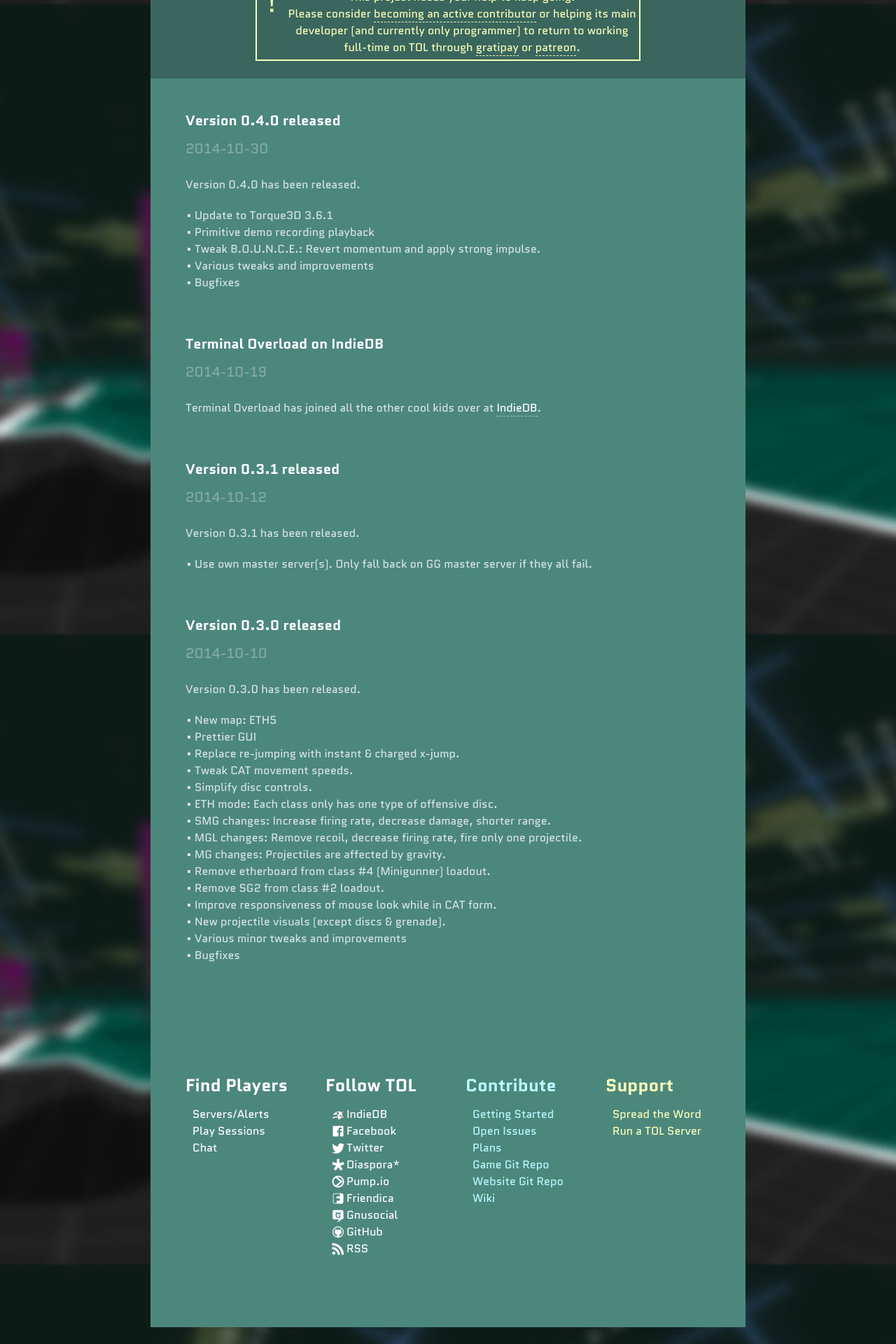
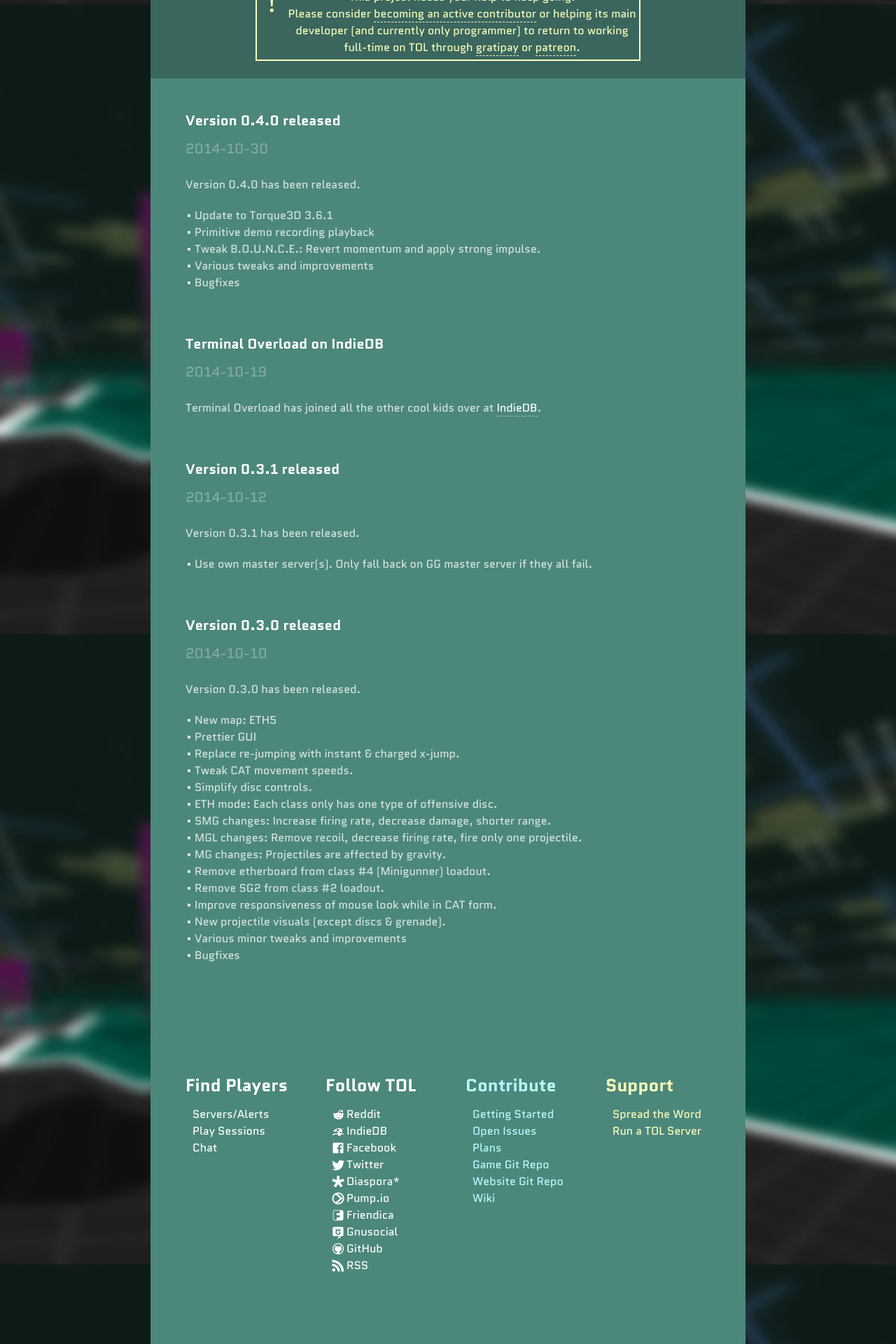
Before and after one commit to fr1tz/terminal-overload.org, a Jekyll site: the page built from index.html, in a window 1280 px wide. Shown: the part 894-2814 px from the top of the page at 70% size. Built offline with Jekyll 4.4.1, drawn with Linux system fonts in a browser that asks for light colours.

Commit message:
Add TOL subreddit to footer.

```diff
--- a/_includes/footer.html
+++ b/_includes/footer.html
@@ -12,6 +12,7 @@
   <div class="column follow">
     <h1>Follow TOL</h1>
     <ul>
+      <li><a class="icon reddit" href="https://www.reddit.com/r/terminal_overload/">Reddit</a></li>
       <li><a class="icon indiedb" href="http://www.indiedb.com/games/terminal-overload">IndieDB</a></li>
       <li><a class="icon facebook" href="https://www.facebook.com/terminal.overload">Facebook</a></li>
       <li><a class="icon twitter" href="https://twitter.com/_NOTC_">Twitter</a></li>
--- a/less/footer.less
+++ b/less/footer.less
@@ -43,6 +43,7 @@
     }
   }
 
+  .reddit:before    {background-position: -200px bottom;}
   .indiedb:before   {background-position: -180px bottom;}
   .facebook:before  {background-position: -140px bottom;}
   .twitter:before   {background-position: -20px bottom;}
--- a/main.css
+++ b/main.css
@@ -489,6 +489,9 @@
   height: 20px;
   background: url(images/sprite.png) bottom left no-repeat;
 }
+footer .reddit:before {
+  background-position: -200px bottom;
+}
 footer .indiedb:before {
   background-position: -180px bottom;
 }
```
Also changed, not shown: images/sprite.png.
